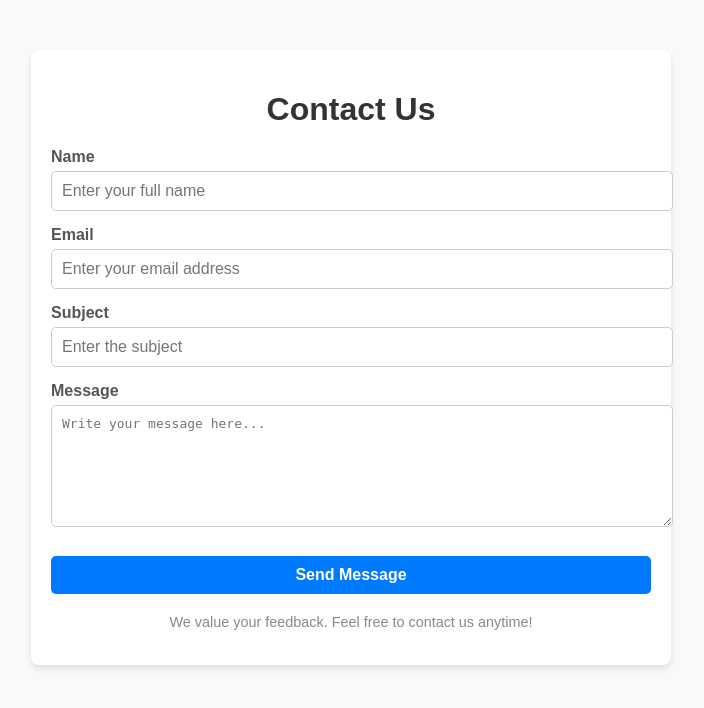
After one commit to Rashidzada/tech_blog, a Django app: template templates/contact.html in a window 1280 px wide. The commit adds this page. Shown: the top 708 px of the page, without its empty margins (289-993 px from the left). Run offline with Django 3.2, Linux system fonts and the light colour scheme; the template is opened without the code that fills it, so the values that code supplies are empty.

Commit message:
new contact model and other stuff added

```diff
--- a/app/admin.py
+++ b/app/admin.py
@@ -10,3 +10,8 @@ admin.site.register(models.Tag)
 class AdminBlog(admin.ModelAdmin):
     list_display = ['user','title','content','created_at','updated_at']
     search_fields = ['title']
+
+
+@admin.register(models.Contact)
+class AdminContact(admin.ModelAdmin):
+    list_display =  ['name','email','subject','message']
--- a/app/urls.py
+++ b/app/urls.py
@@ -1,5 +1,6 @@
 from django.urls import path
 from .import views
 urlpatterns = [
-    path('',views.index, name='index')
+    path('',views.index, name='index'),
+    path('contact/',views.contact,name='contact')
 ]
--- /dev/null
+++ b/templates/contact.html
@@ -0,0 +1,110 @@
+<!DOCTYPE html>
+<html lang="en">
+
+<head>
+    <meta charset="UTF-8">
+    <meta name="viewport" content="width=device-width, initial-scale=1.0">
+    <title>Contact Us</title>
+    <style>
+        body {
+            font-family: Arial, sans-serif;
+            background-color: #f9f9f9;
+            margin: 0;
+            padding: 0;
+        }
+
+        .container {
+            max-width: 600px;
+            margin: 50px auto;
+            background: #ffffff;
+            box-shadow: 0 4px 6px rgba(0, 0, 0, 0.1);
+            padding: 20px;
+            border-radius: 8px;
+        }
+
+        h1 {
+            text-align: center;
+            color: #333;
+            margin-bottom: 20px;
+        }
+
+        .form-group {
+            margin-bottom: 15px;
+        }
+
+        label {
+            display: block;
+            font-weight: bold;
+            margin-bottom: 5px;
+            color: #555;
+        }
+
+        input, textarea, button {
+            width: 100%;
+            padding: 10px;
+            font-size: 1em;
+            border: 1px solid #ccc;
+            border-radius: 5px;
+            outline: none;
+        }
+
+        input:focus, textarea:focus {
+            border-color: #007bff;
+        }
+
+        textarea {
+            resize: vertical;
+            height: 100px;
+        }
+
+        button {
+            background-color: #007bff;
+            color: #ffffff;
+            font-size: 1em;
+            font-weight: bold;
+            border: none;
+            cursor: pointer;
+            margin-top: 10px;
+        }
+
+        button:hover {
+            background-color: #0056b3;
+        }
+
+        .info {
+            text-align: center;
+            margin-top: 20px;
+            font-size: 0.9em;
+            color: #888;
+        }
+    </style>
+</head>
+
+<body>
+    <div class="container">
+        <h1>Contact Us</h1>
+        <form method="POST">
+            {% csrf_token %}
+            <div class="form-group">
+                <label for="name">Name</label>
+                <input type="text" id="name" name="name" placeholder="Enter your full name" required>
+            </div>
+            <div class="form-group">
+                <label for="email">Email</label>
+                <input type="email" id="email" name="email" placeholder="Enter your email address" required>
+            </div>
+            <div class="form-group">
+                <label for="subject">Subject</label>
+                <input type="text" id="subject" name="subject" placeholder="Enter the subject" required>
+            </div>
+            <div class="form-group">
+                <label for="message">Message</label>
+                <textarea id="message" name="message" placeholder="Write your message here..." required></textarea>
+            </div>
+            <button type="submit">Send Message</button>
+        </form>
+        <p class="info">We value your feedback. Feel free to contact us anytime!</p>
+    </div>
+</body>
+
+</html>
```
Also changed, not shown: app/models.py (+10 -0 lines), app/views.py (+15 -2 lines), templates/index.html (+131 -14 lines), app/migrations/0002_contact.py (added), db.sqlite3.
